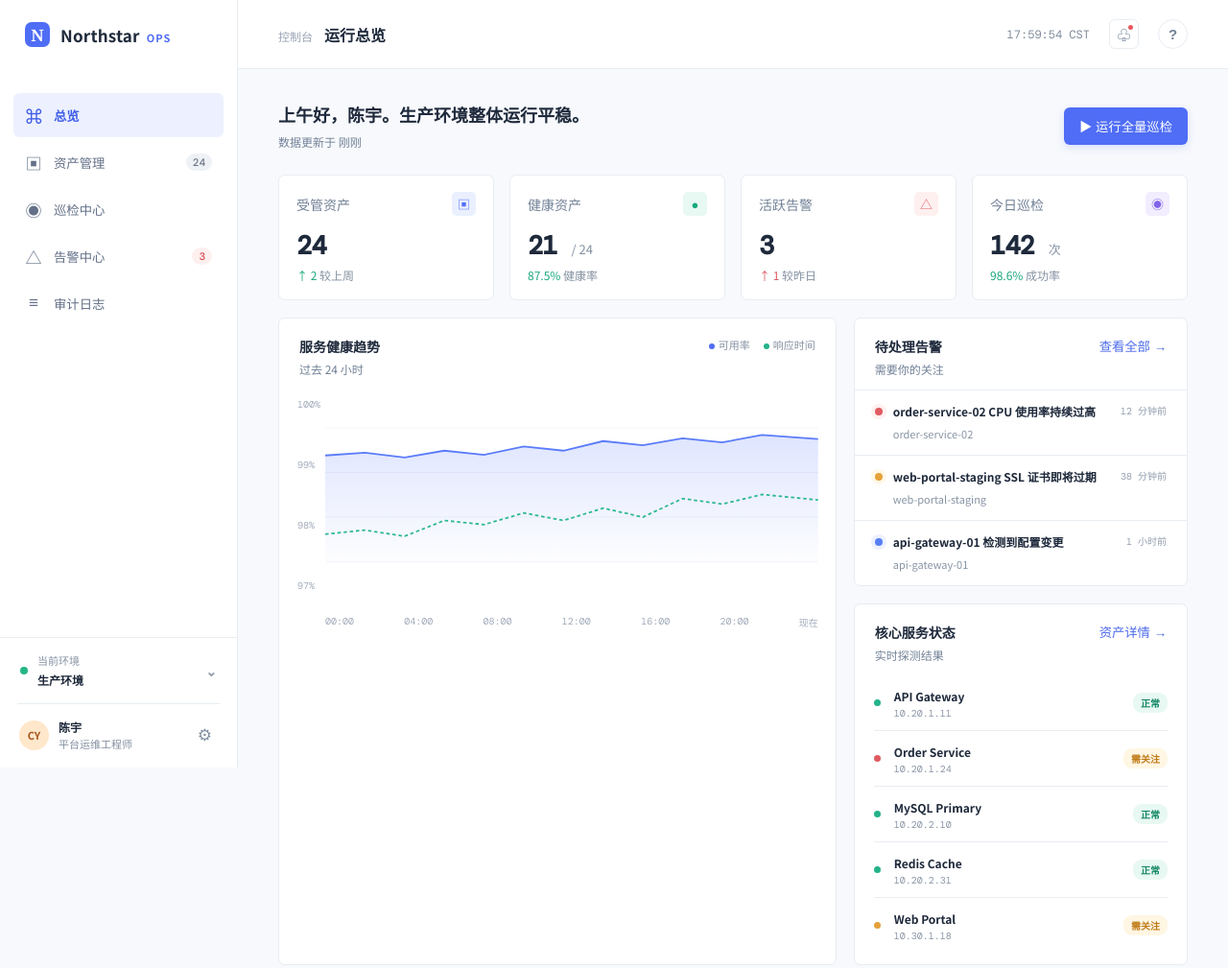
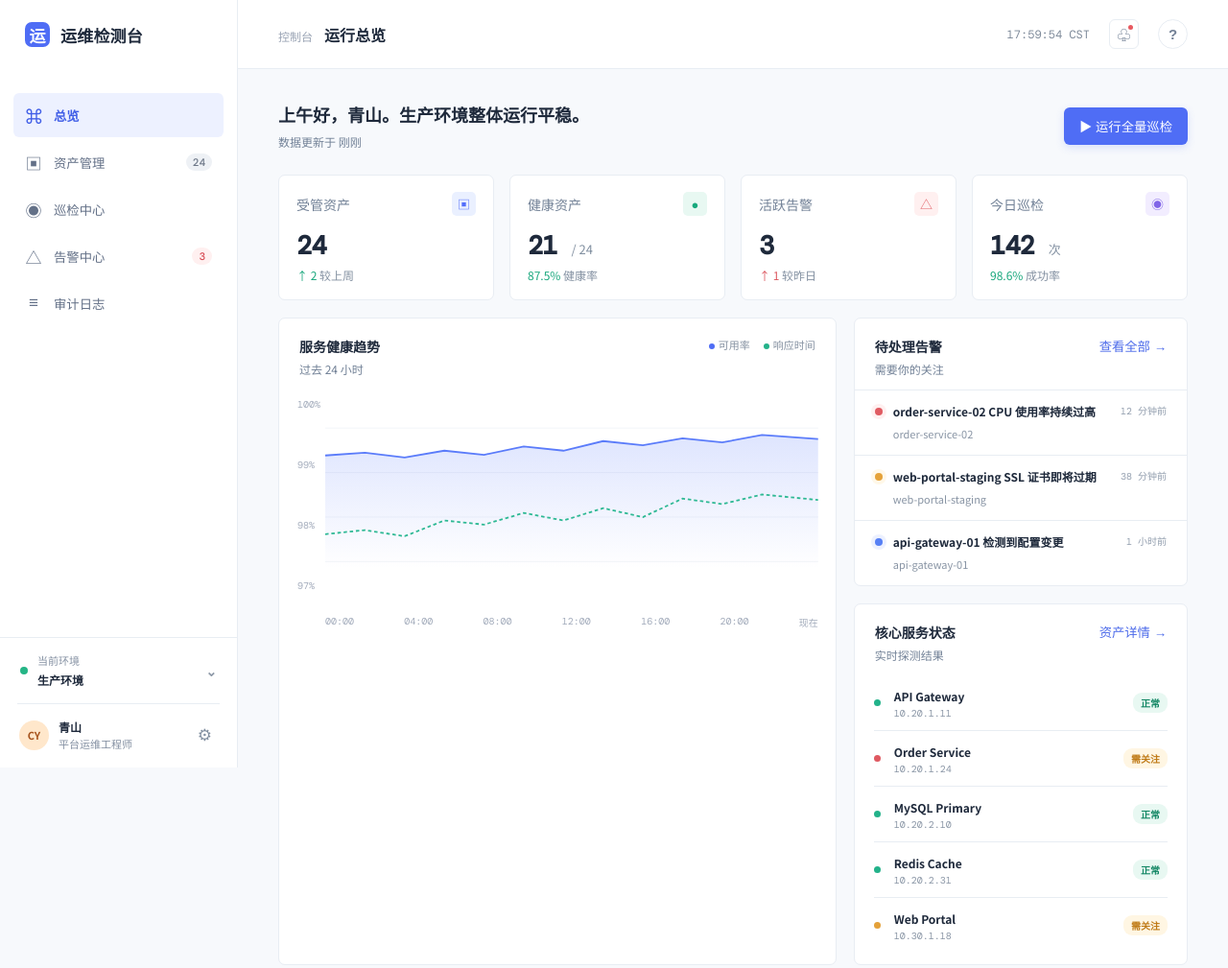
Before and after one commit to castlepeak73/devops-station, a plain HTML site: page index.html in a window 1280 px wide. Shown: the top 1009 px of the page at 96% size. Drawn offline with nearby package versions, Linux system fonts and the light colour scheme.

Commit message:
modified names

```diff
--- a/index.html
+++ b/index.html
@@ -3,7 +3,7 @@
   <head>
     <meta charset="UTF-8" />
     <meta name="viewport" content="width=device-width, initial-scale=1.0" />
-    <title>Northstar Ops - 运维检测台</title>
+    <title>运维检测台</title>
     <link rel="preconnect" href="https://fonts.googleapis.com" />
     <link rel="preconnect" href="https://fonts.gstatic.com" crossorigin />
     <link href="https://fonts.googleapis.com/css2?family=DM+Mono:wght@400;500&family=Noto+Sans+SC:wght@400;500;600;700&display=swap" rel="stylesheet" />
@@ -11,7 +11,7 @@
   </head>
   <body>
     <aside class="sidebar">
-      <div class="brand"><span class="brand-mark">N</span><span>Northstar <b>OPS</b></span></div>
+      <div class="brand"><span class="brand-mark">运</span><span>运维检测台</span></div>
       <nav class="nav" aria-label="主导航">
         <button class="nav-item active" data-view="dashboard"><span class="nav-icon">⌘</span>总览</button>
         <button class="nav-item" data-view="assets"><span class="nav-icon">▣</span>资产管理 <i>24</i></button>
@@ -21,7 +21,7 @@
       </nav>
       <div class="sidebar-footer">
         <div class="environment"><span></span><div><small>当前环境</small><strong>生产环境</strong></div><b>⌄</b></div>
-        <div class="user"><div class="avatar">CY</div><div><strong>陈宇</strong><small>平台运维工程师</small></div><button title="设置">⚙</button></div>
+        <div class="user"><div class="avatar">CY</div><div><strong>青山</strong><small>平台运维工程师</small></div><button title="设置">⚙</button></div>
       </div>
     </aside>
     <main class="app-shell">
@@ -31,7 +31,7 @@
       </header>
 
       <section class="view active" id="dashboard">
-        <div class="overview-row"><div><p class="lede">上午好，陈宇。生产环境整体运行平稳。</p><p class="subtle">数据更新于 <span id="updated-at">刚刚</span></p></div><button class="primary" id="run-all">▶ 运行全量巡检</button></div>
+        <div class="overview-row"><div><p class="lede">上午好，青山。生产环境整体运行平稳。</p><p class="subtle">数据更新于 <span id="updated-at">刚刚</span></p></div><button class="primary" id="run-all">▶ 运行全量巡检</button></div>
         <div class="metrics">
           <article class="metric"><div class="metric-label">受管资产 <span class="metric-icon blue">▣</span></div><strong>24</strong><p><span class="up">↑ 2</span> 较上周</p></article>
           <article class="metric"><div class="metric-label">健康资产 <span class="metric-icon green">●</span></div><strong>21 <small>/ 24</small></strong><p><span class="up">87.5%</span> 健康率</p></article>
```
Also changed, not shown: README.md.
